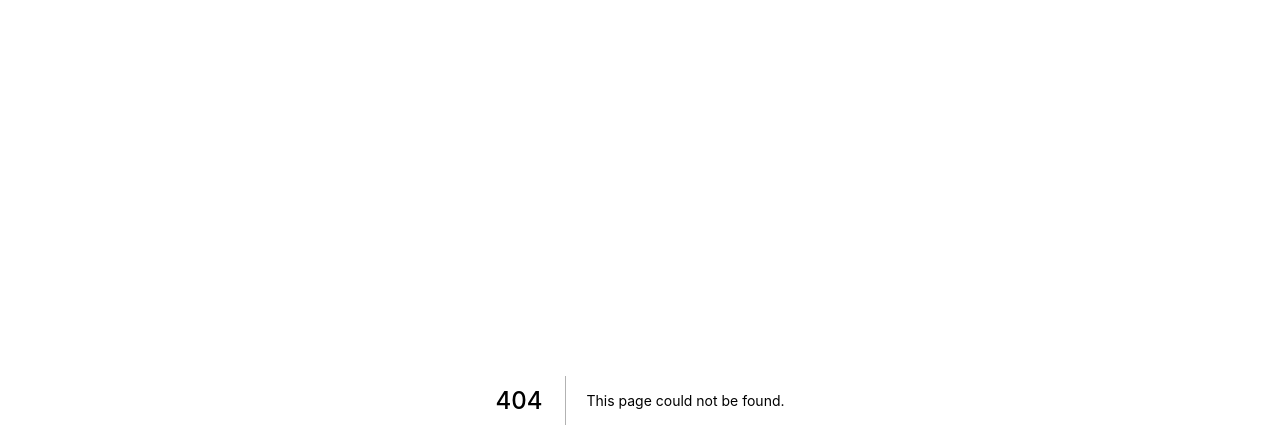
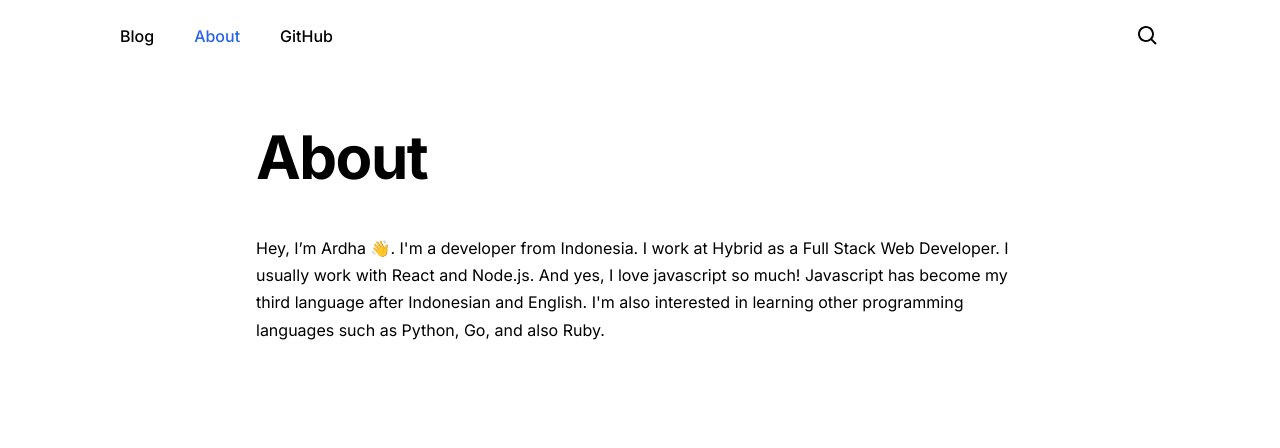
Before and after one commit to devardha/ardha.dev, a Next.js app: page /about in a window 1280 px wide. Before the commit this address had no page. Shown: the top 448 px of the page. Built offline with nearby package versions, Linux system fonts and the light colour scheme.

Commit message:
Add about page

```diff
--- a/components/Navbar.tsx
+++ b/components/Navbar.tsx
@@ -23,6 +23,6 @@ export default function Navbar(){
 
 const data = [
     { title: 'Blog', url: '/' },
-    { title: 'Works', url: '/works' },
-    { title: 'Contact', url: '/contact' }
+    { title: 'About', url: '/about' },
+    { title: 'GitHub', url: 'https://github.com/devardha' }
 ]
--- /dev/null
+++ b/pages/about.tsx
@@ -0,0 +1,19 @@
+import Layout from "../components/Layout";
+import RenderMarkdown from "../components/RenderMarkdown";
+
+export default function About() {
+    return (
+        <Layout title={ 'About' }>
+            <div className="container py-10 px-5">
+                <header>
+                    <div className="max-w-screen-md m-auto mb-10">
+                        <h1 className="text-6xl font-bold leading-tight tracking-tight">{ 'About' }</h1>
+                    </div>
+                </header>
+                <div className="max-w-screen-md m-auto">
+                    <RenderMarkdown content={ "Hey, I’m Ardha 👋. I'm a developer from Indonesia. I work at Hybrid as a Full Stack Web Developer. I usually work with React and Node.js. And yes, I love javascript so much! Javascript has become my third language after Indonesian and English. I'm also interested in learning other programming languages such as Python, Go, and also Ruby." }/>
+                </div>
+            </div>
+        </Layout>
+    )
+}
--- a/pages/blog/[slug].tsx
+++ b/pages/blog/[slug].tsx
@@ -29,7 +29,6 @@ export default function Blog({ post }) {
                     </div>
                 </header>
                 <div className="max-w-screen-md m-auto">
-                    {/* <ReactMarkdown className={style.content}>{ post.content }</ReactMarkdown> */}
                     <RenderMarkdown content={ post.content }/>
                 </div>
             </div>
```
